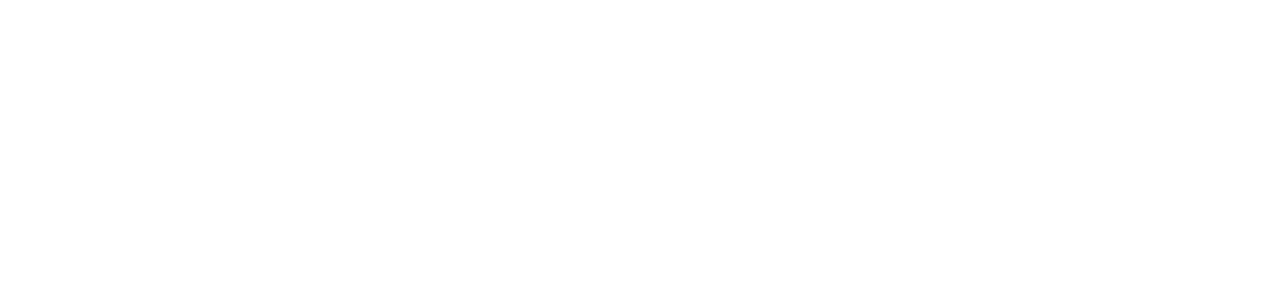
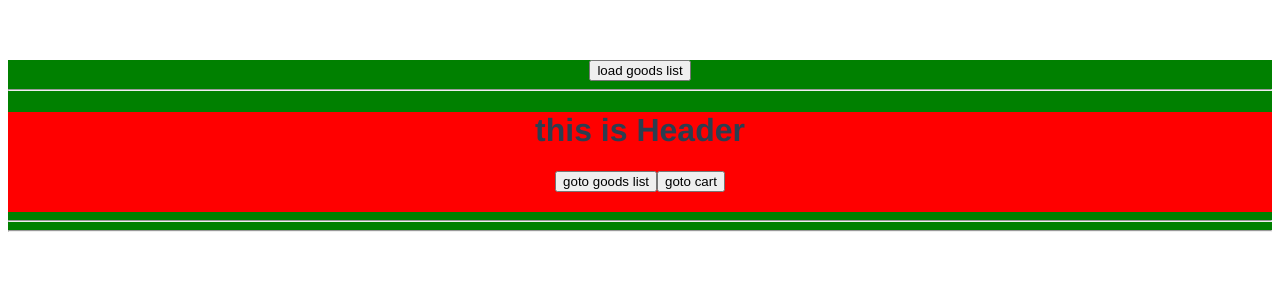
Before and after one commit to maxyou/xiaomi-store-client, a Vue app: page /#/cart/detail in a window 1280 px wide. Shown: the top 300 px of the page. Built offline with nearby package versions, Linux system fonts and the light colour scheme.

Commit message:
show miheader

```diff
--- a/src/App.vue
+++ b/src/App.vue
@@ -1,19 +1,25 @@
 <template>
 <div id="app">
-    <button v-if="false" @click="getGoodsList">load goods list</button>
-    <router-view name="header"/>
-    <router-view name="content"/>
+    <button v-if="true" @click="getGoodsList">load goods list</button>
+    <hr>
+    <miheader class="miheader"></miheader>
+    <hr>
+    <router-view name="content" />
+    <hr>
 </div>
 </template>
 
 <script>
+import MiHeader from './components/MiHeader.vue'
 import axios from 'axios'
 
 // axios.defaults.baseURL = 'http://hotemotion.fun:3389';
 
 export default {
     name: 'App',
-
+    components: {
+        miheader: MiHeader
+    },
     data() {
         return {}
     },
@@ -46,4 +52,10 @@
     margin-top: 60px;
     background-color: green;
 }
+
+.miheader {
+    width: 100%;
+    height: 200px;
+    background-color: yellow;
+}
 </style>
--- a/src/components/Cart.vue
+++ b/src/components/CartAddress.vue
@@ -1,7 +1,7 @@
 <template>
   <div class="hello">
     <h1>{{ msg }}</h1>
-
+    <router-link to="/cart/detail" tag="button">goto /cart/detail</router-link>
   </div>
 </template>
 
@@ -11,7 +11,7 @@
   data () {
     return {
       goodsList: [],
-      msg: 'this is shopping cart page'
+      msg: 'this is cart address'
     }
   }
 }
--- /dev/null
+++ b/src/components/CartCompleted.vue
@@ -0,0 +1,23 @@
+<template>
+  <div class="hello">
+    <h1>{{ msg }}</h1>
+
+  </div>
+</template>
+
+<script>
+export default {
+  name: 'Cart',
+  data () {
+    return {
+      goodsList: [],
+      msg: 'this is cart completed'
+    }
+  }
+}
+</script>
+
+<!-- Add "scoped" attribute to limit CSS to this component only -->
+<style scoped>
+
+</style>
--- /dev/null
+++ b/src/components/CartDetail.vue
@@ -0,0 +1,23 @@
+<template>
+  <div class="hello">
+    <h1>{{ msg }}</h1>
+    <router-link to="/cart/completed" tag="button">goto /cart/completed</router-link>
+  </div>
+</template>
+
+<script>
+export default {
+  name: 'Cart',
+  data () {
+    return {
+      goodsList: [],
+      msg: 'this is cart detail'
+    }
+  }
+}
+</script>
+
+<!-- Add "scoped" attribute to limit CSS to this component only -->
+<style scoped>
+
+</style>
--- /dev/null
+++ b/src/components/CartFlowchart.vue
@@ -0,0 +1,23 @@
+<template>
+  <div class="hello">
+    <h1>{{ msg }}</h1>
+    <router-view/>
+  </div>
+</template>
+
+<script>
+export default {
+  name: 'Cart',
+  data () {
+    return {
+      goodsList: [],
+      msg: 'this is cart flowchart'
+    }
+  }
+}
+</script>
+
+<!-- Add "scoped" attribute to limit CSS to this component only -->
+<style scoped>
+
+</style>
--- a/src/components/Header.vue
+++ b/src/components/CartList.vue
@@ -1,19 +1,17 @@
 <template>
   <div class="hello">
     <h1>{{ msg }}</h1>
-    <router-link to="/goodslist" tag="button">goto goods list</router-link>
-    <router-link to="/cart" tag="button">goto cart</router-link>
+    <router-link to="/cart/address" tag="button">goto /cart/address</router-link>
   </div>
 </template>
 
 <script>
 export default {
-  name: 'Header',
+  name: 'Cart',
   data () {
     return {
-      login: false,
-      howManyInShopCart: 0,
-      msg: 'this is Header'
+      goodsList: [],
+      msg: 'this is cart list'
     }
   }
 }
--- /dev/null
+++ b/src/components/MiHeader.vue
@@ -0,0 +1,29 @@
+<template>
+  <div class="hello">
+    <h1>{{ msg }}</h1>
+    <router-link to="/goodslist" tag="button">goto goods list</router-link>
+    <router-link to="/cart" tag="button">goto cart</router-link>
+  </div>
+</template>
+
+<script>
+export default {
+  name: 'MiHeader',
+  data () {
+    return {
+      login: false,
+      howManyInShopCart: 0,
+      msg: 'this is Header'
+    }
+  }
+}
+</script>
+
+<!-- Add "scoped" attribute to limit CSS to this component only -->
+<style scoped>
+.hello{
+  width: 100%;
+  height: 100px;
+  background-color: red;
+}
+</style>
--- a/src/main.js
+++ b/src/main.js
@@ -1,6 +1,9 @@
 // The Vue build version to load with the `import` command
 // (runtime-only or standalone) has been set in webpack.base.conf with an alias.
 import Vue from 'vue'
+import VueRouter from 'vue-router'
+Vue.use(VueRouter)
+
 import App from './App'
 import router from './router'
 
--- a/src/router/index.js
+++ b/src/router/index.js
@@ -1,8 +1,11 @@
 import Vue from 'vue'
 import Router from 'vue-router'
-import Header from '@/components/Header'
 import GoodsList from '@/components/GoodsList'
-import Cart from '@/components/Cart'
+import CartFlowchart from '@/components/CartFlowchart'
+import CartList from '@/components/CartList'
+import CartAddress from '@/components/CartAddress'
+import CartDetail from '@/components/CartDetail'
+import CartCompleted from '@/components/CartCompleted'
 
 Vue.use(Router)
 
@@ -15,18 +18,34 @@
     {
       path: '/goodslist',
       name: 'goodslist',
-      components:{
-        header: Header,
-        content: GoodsList
-      }
+      component:GoodsList
     },
     {
       path: '/cart',
       name: 'cart',
-      components:{
-        header: Header,
-        content: Cart
-      }
+      component:CartFlowchart,
+      children:[
+        {
+          path: '',
+          redirect:'list'
+        },
+        {
+          path: 'list',
+          component:CartList
+        },
+        {
+          path: 'address',
+          component:CartAddress
+        },
+        {
+          path: 'detail',
+          component:CartDetail
+        },
+        {
+          path: 'completed',
+          component:CartCompleted
+        }
+      ]
     },
   ]
 })
```
Also changed, not shown: config/index.js (+15 -6 lines).
